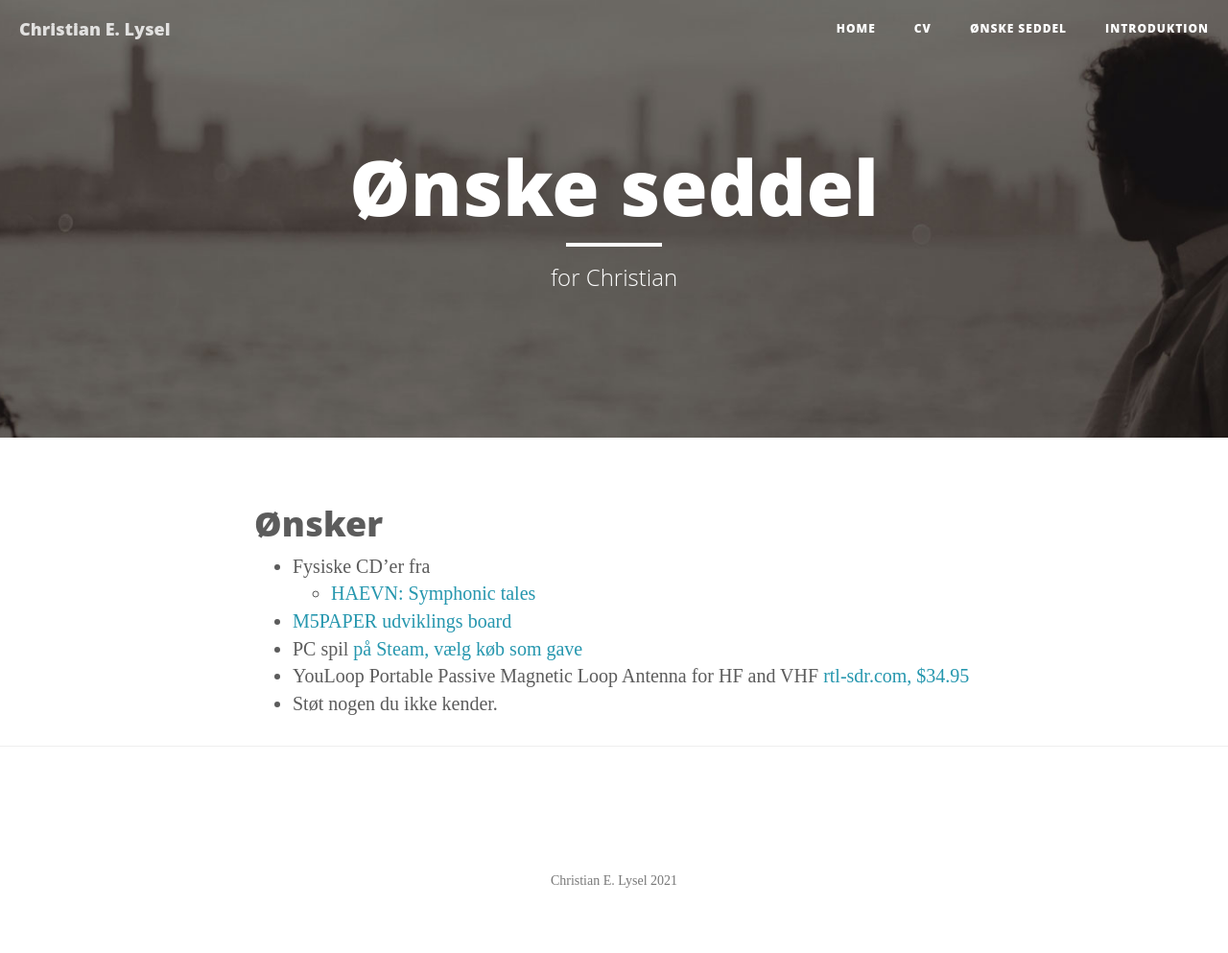
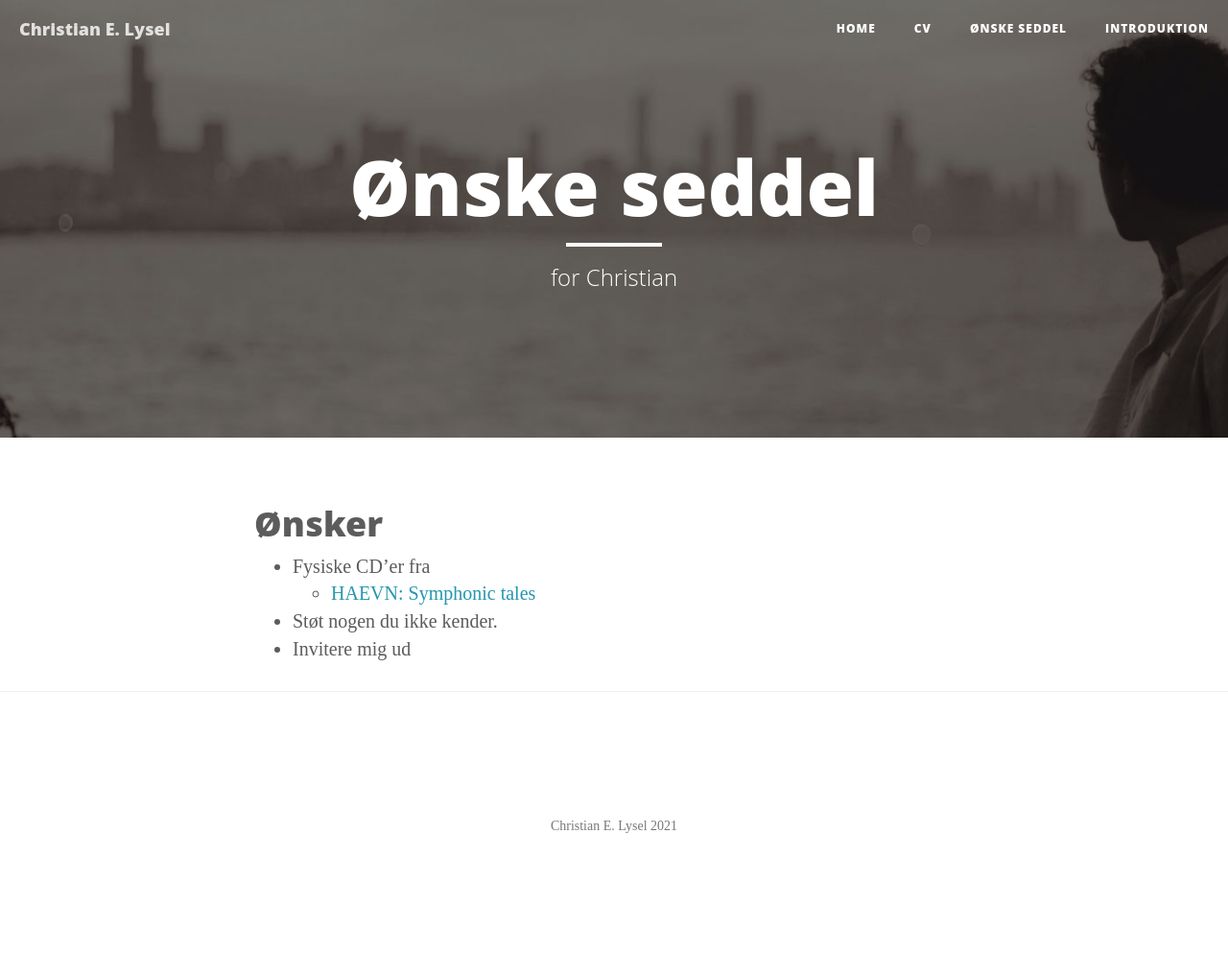
Before and after one commit to clysel/christian.lysel.net, a Jekyll site: the page built from gave.markdown, in a window 1280 px wide. Shown: the whole page at 96% size. Built offline with Jekyll 4.4.1, drawn with Linux system fonts in a browser that asks for light colours; after the commit the page ends 936 px from its top, so only the background shows below that.

Commit message:
Update gave.markdown

```diff
--- a/gave.markdown
+++ b/gave.markdown
@@ -8,7 +8,5 @@ header-img: "img/about-bg.jpg"
 
 * Fysiske CD'er fra
   * [HAEVN: Symphonic tales](https://haevnmusic.store/collections/cds/products/symphonic-tales-cd?variant=31498813276233)
-* [M5PAPER udviklings board](https://www.elfa.se/en/m5paper-v1-540x960-ink-touch-display-core-m5stack-k049/p/30226133)
-* PC spil [på Steam, vælg køb som gave](https://store.steampowered.com/wishlist/profiles/76561197993716838/#sort=order)
-* YouLoop Portable Passive Magnetic Loop Antenna for HF and VHF [rtl-sdr.com, $34.95](https://www.rtl-sdr.com/buy-rtl-sdr-dvb-t-dongles/?add-to-cart=41564)
 * Støt nogen du ikke kender.
+* Invitere mig ud
```
